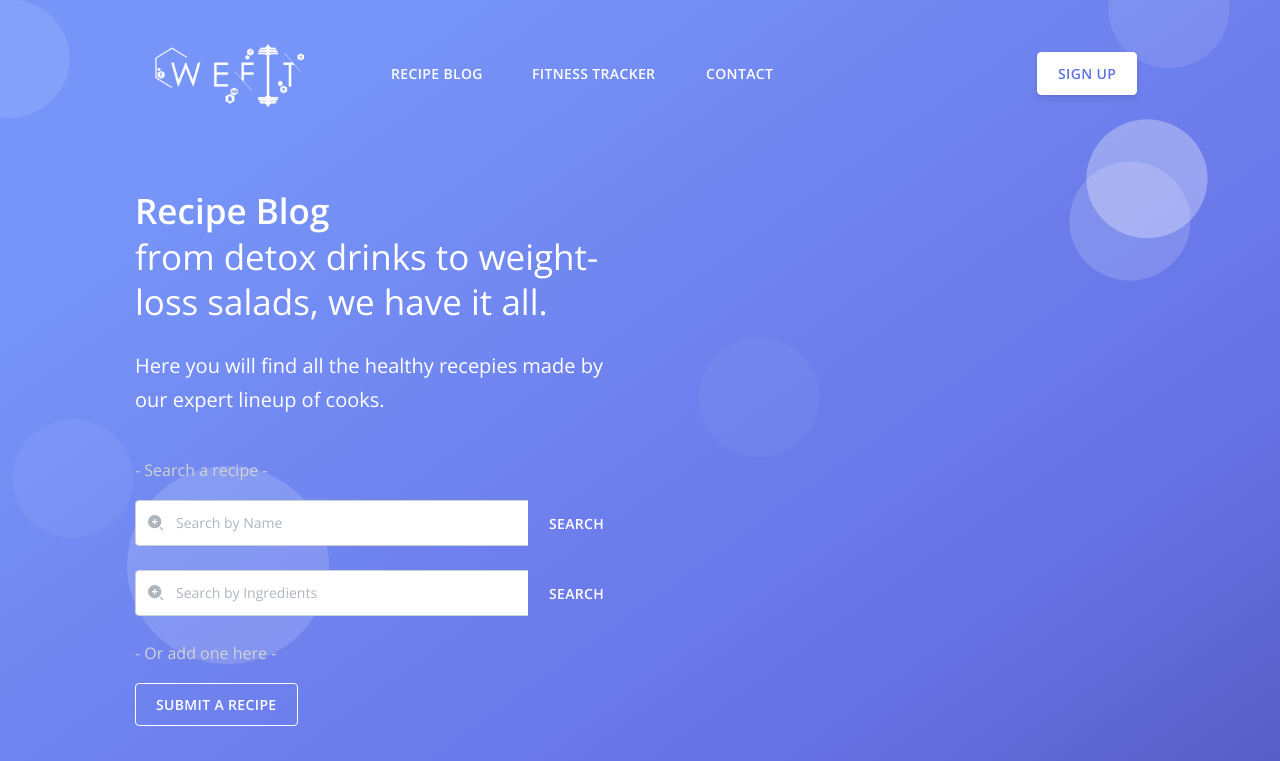
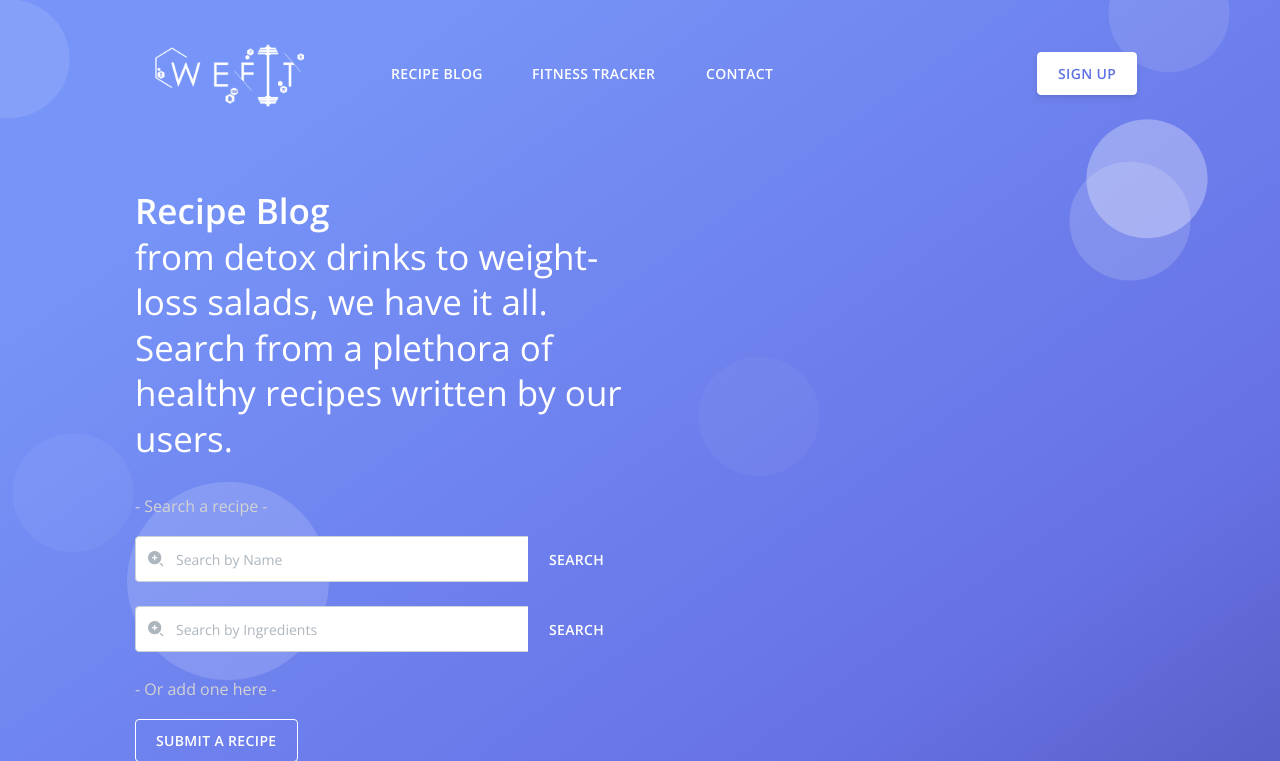
Before and after one commit to eehitray/Vivum2018, a Django app: page /recipe/ in a window 1280 px wide. Shown: the top 761 px of the page. Run offline with Django 3.2, Linux system fonts and the light colour scheme; data comes from the database, SQL or seed files in the repository; some libraries are stand-ins or nearby versions.

Commit message:
Smol Update

```diff
--- a/Vivum2018/recipeblog/templates/recipeblog/index.html
+++ b/Vivum2018/recipeblog/templates/recipeblog/index.html
@@ -90,9 +90,8 @@
             <div class="row">
               <div class="col-lg-6">
                 <h1 class="display-3  text-white">Recipe Blog
-                  <span>from detox drinks to weight-loss salads, we have it all.</span>
+                  <span>from detox drinks to weight-loss salads, we have it all. Search from a plethora of healthy recipes written by our users.</span>
                 </h1>
-                <p class="lead  text-white">Here you will find all the healthy recepies made by our expert lineup of cooks.</p>
                 </br>
                 <p style="color: lightgrey;">- Search a recipe - </p>
                 <div class="form-group">
```
